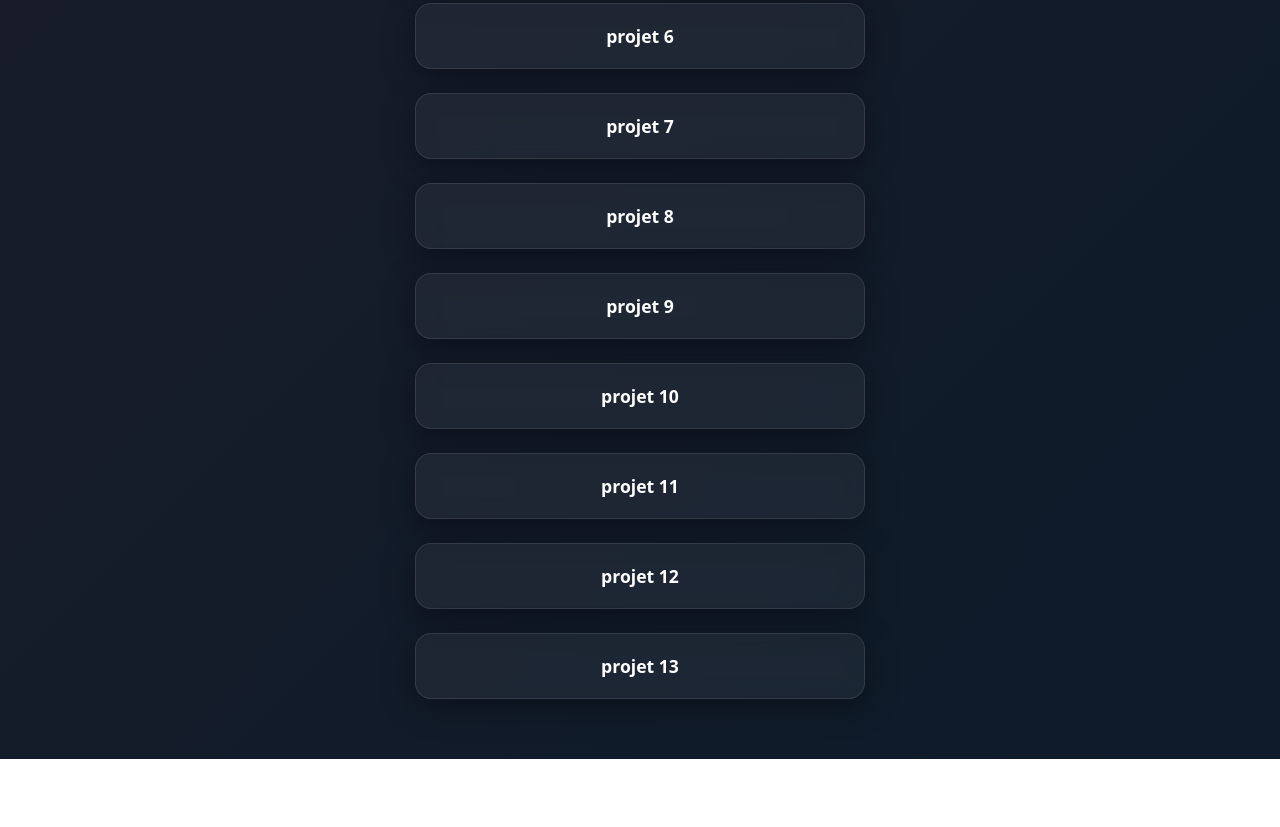
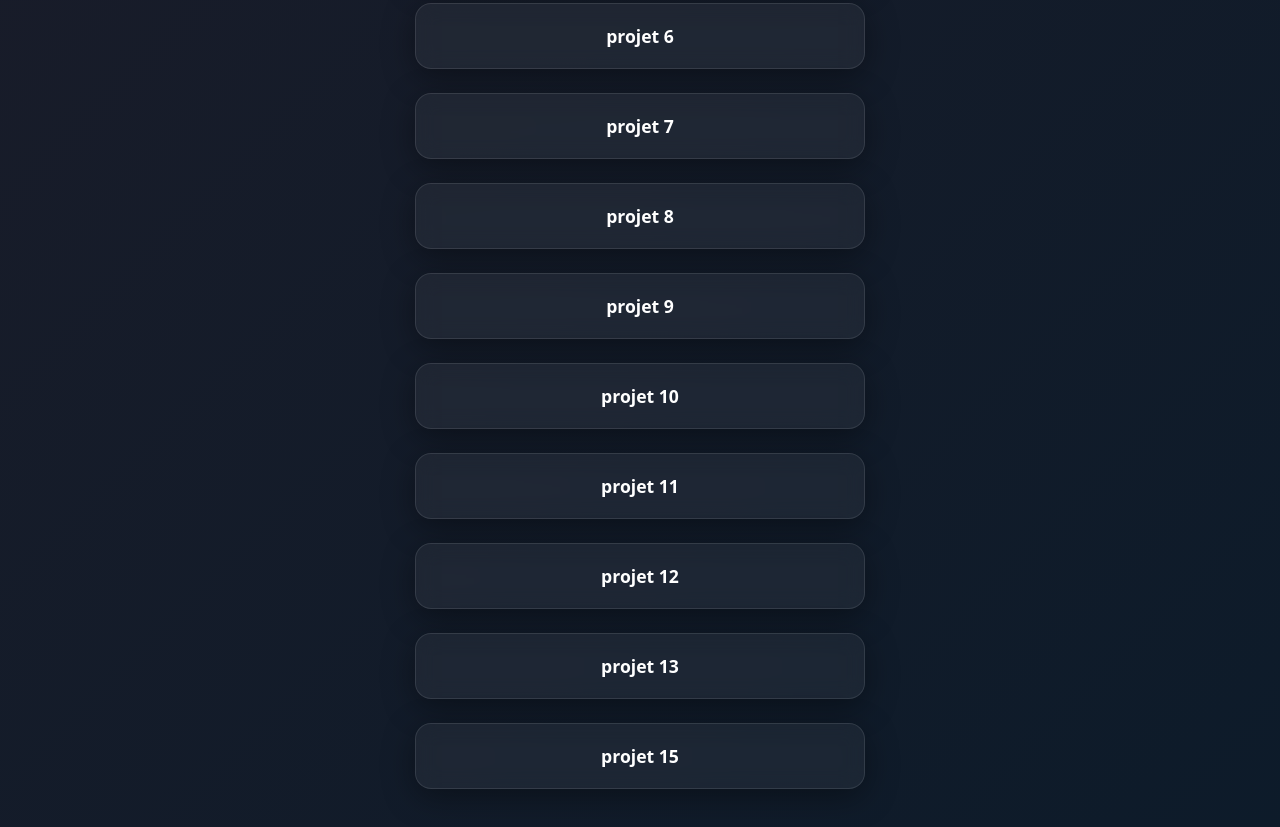
Before and after one commit to adam568888/TP, a plain HTML site: page index.html in a window 1280 px wide. Shown: the part 428-1255 px from the top of the page. Before the commit the page ends 1187 px from the top, so only its background shows below. Drawn offline with Linux system fonts and the light colour scheme.

Commit message:
Update index.html

```diff
--- a/index.html
+++ b/index.html
@@ -30,6 +30,8 @@
     <a href="leandre.html">projet 12 </a>
     <br>
     <a href="tp13.pdf">projet 13 </a>
+    <br>
+    <a href="projet15.pdf">projet 15 </a>
 
 
 
```
